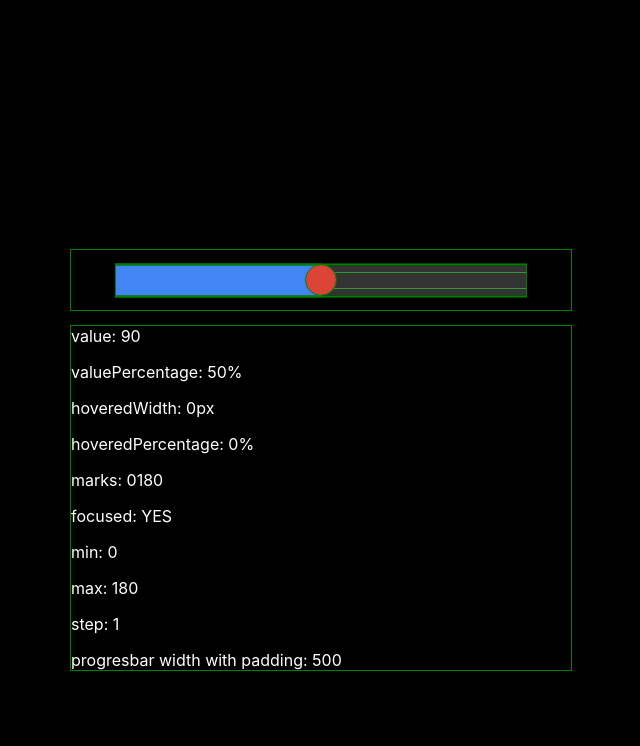
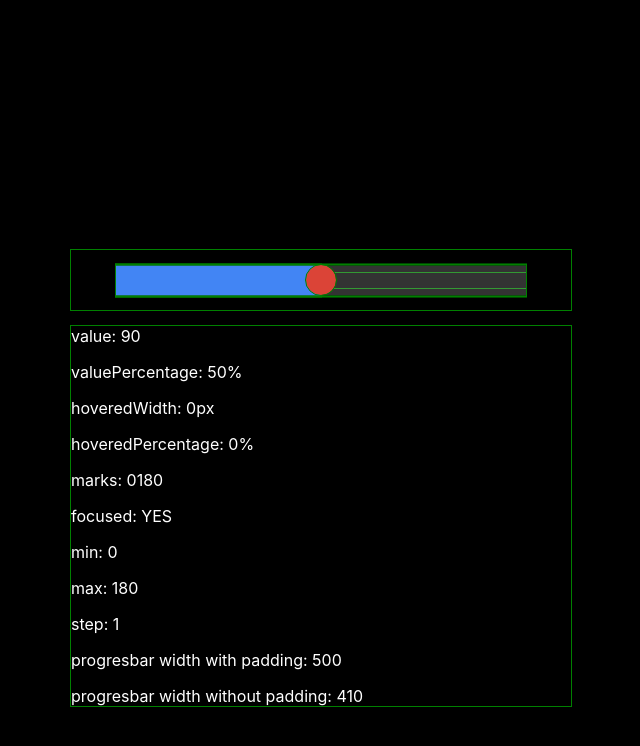
Before and after one commit to facinick/seekplus, a React (Create React App) app: page / in a window 1280 px wide. Both pictures are taken after a click on the element 640 px from the left and 280 px from the top of the page. Shown: the top 746 px of the page, without its empty margins (319-959 px from the left). Built offline with nearby package versions, Linux system fonts and the light colour scheme.

Commit message:
more f logs

```diff
--- a/src/components/seekbar/SeekBar.tsx
+++ b/src/components/seekbar/SeekBar.tsx
@@ -264,6 +264,7 @@ export class SeekBar extends React.Component<Props, State> {
           <p>max: {max}</p>
           <p>step: {this.props.step}</p>
           { this.interactiveDiv && <p>progresbar width with padding: {this.interactiveDiv.clientWidth}</p>}
+          { this.interactiveDiv && <p>progresbar width without padding: {this.interactiveDiv.clientWidth - 2 * interactivePaddingX}</p>}
         </div>
       </>
     );
```
